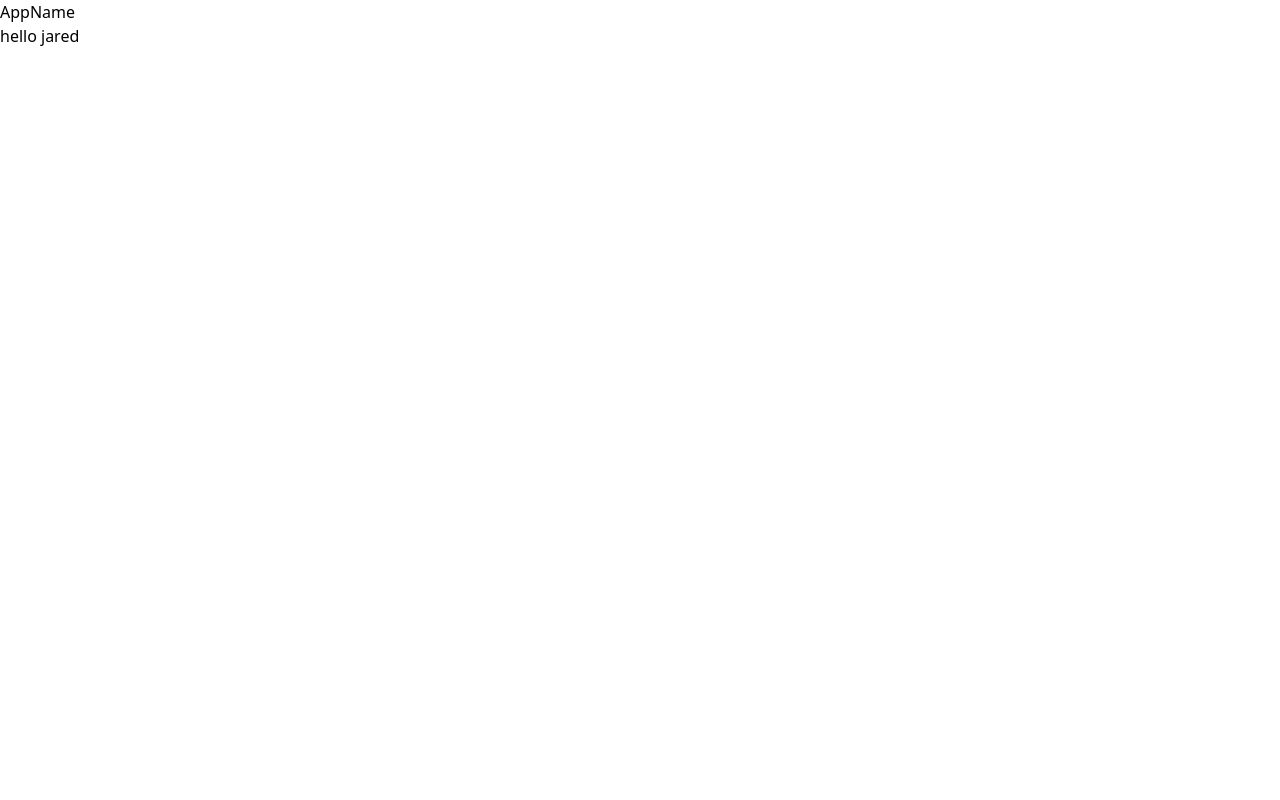
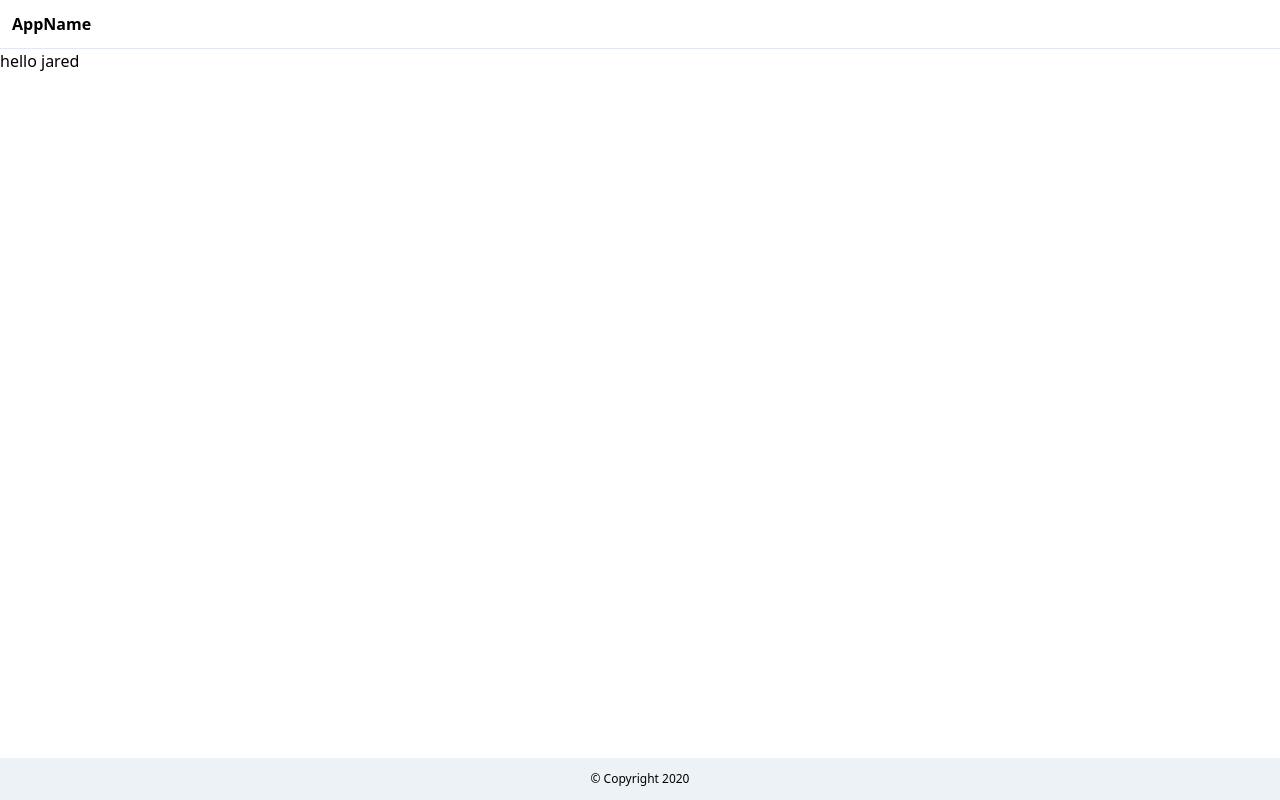
Before and after one commit to EdwardVilla0/React-Project, a React (Create React App) app: page / in a window 1280 px wide. Built offline with nearby package versions, Linux system fonts and the light colour scheme.

Commit message:
adding footer

```diff
--- a/package.json
+++ b/package.json
@@ -17,8 +17,8 @@
   "scripts": {
     "build:css": "postcss src/index.css -o src/tailwind.css",
     "watch:css": "postcss src/index.css -o src/tailwind.css -w",
-    "start": "react-scripts start",
-    "build": "react-scripts build",
+    "start": "yarn build:css && react-scripts start",
+    "build": "yarn build:css && react-scripts build",
     "test": "react-scripts test",
     "eject": "react-scripts eject"
   },
--- a/src/App.js
+++ b/src/App.js
@@ -1,6 +1,7 @@
 import React from 'react';
 import HelloWorld from './Components/HelloWorld'
 import Header from './Components/Header'
+import Footer from './Components/Footer'
 
 
 function App() {
@@ -9,6 +10,8 @@ function App() {
       <Header />
 
       <HelloWorld name="jared" />
+
+      <Footer />
     </div>
   );
 }
--- /dev/null
+++ b/src/Components/Footer.js
@@ -0,0 +1,11 @@
+import React from 'react';
+
+function Footer() {
+    return (
+        <footer className="bg-gray-200 text-center text-xs p-3 absolute bottom-0 w-full">
+            &copy; Copyright 2020
+        </footer>
+    )
+}
+
+export default Footer;
--- a/src/Components/Header.js
+++ b/src/Components/Header.js
@@ -2,7 +2,7 @@ import React from 'react';
 
 function Header() {
     return (
-        <header className="app-header">
+        <header className="border-b font-bold p-3">
             AppName
         </header>
     )
--- a/src/index.js
+++ b/src/index.js
@@ -1,6 +1,6 @@
 import React from 'react';
 import ReactDOM from 'react-dom';
-import './index.css';
+import './tailwind.css';
 import App from './App';
 import reportWebVitals from './reportWebVitals';
 
```
